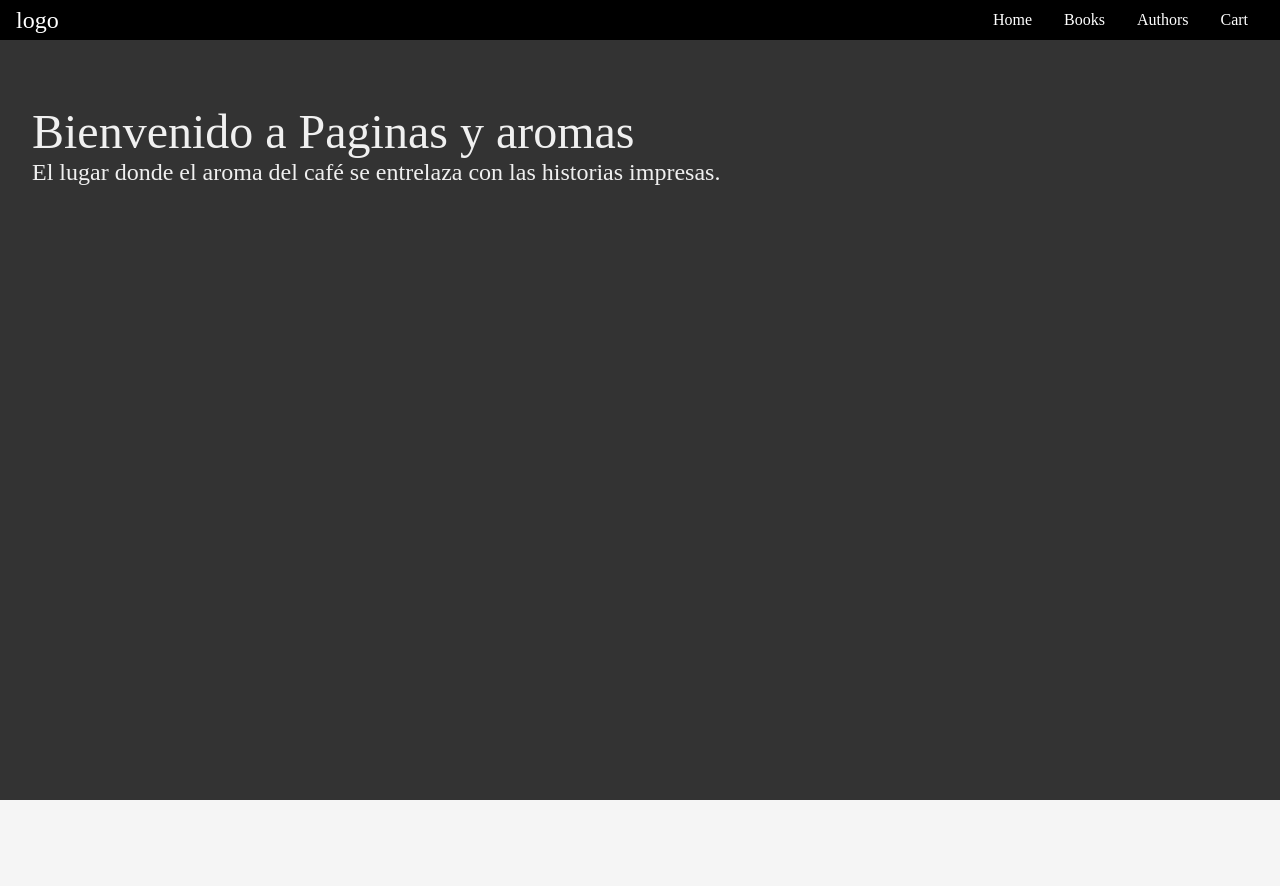
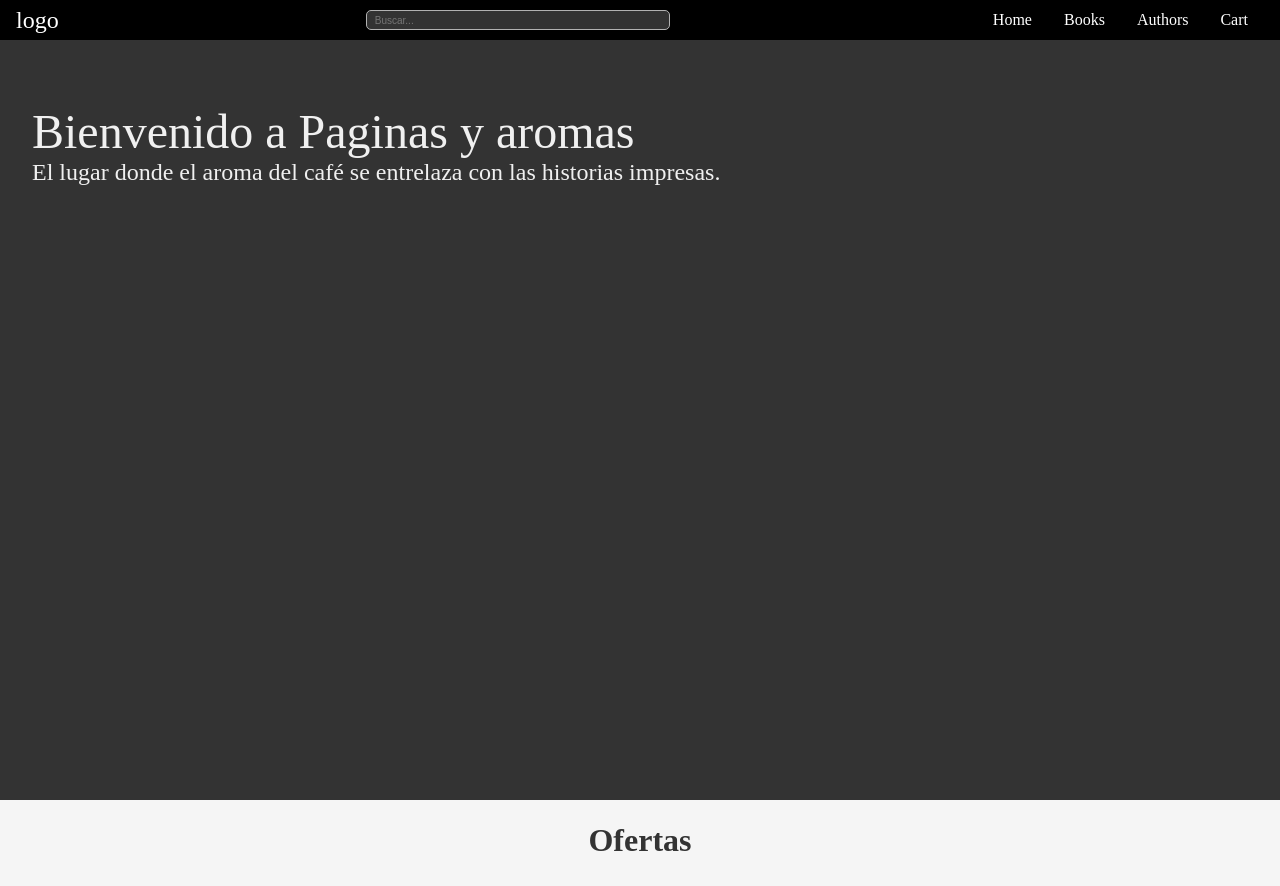
Before and after one commit to beresiartejuan/book-store, a React (Vite) app: page / in a window 1280 px wide. Shown: the top 886 px of the page. Built offline with nearby package versions, Linux system fonts and the light colour scheme.

Commit message:
SearchBox, footer, styles

```diff
--- a/src/components/Footer/Footer.module.css
+++ b/src/components/Footer/Footer.module.css
@@ -3,7 +3,6 @@
     background-color: #333;
     display: flex;
     justify-content: space-evenly;
-    align-items:center;
     color: #f5f5f5;
 }
 
--- a/src/components/Header/Header.jsx
+++ b/src/components/Header/Header.jsx
@@ -1,10 +1,12 @@
 import React from 'react'
 import styles from './Header.module.css'
+import { SearchBox } from '../SearchBox/SearchBox'
 
 export const Header = () => {
   return (
     <nav className={styles.nav}>
         <span className={styles.logo}> logo</span>
+        <SearchBox />
         <ul className={styles.menu} >
             <li className={styles.menuItem} >Home</li>
             <li className={styles.menuItem}>Books</li>
--- a/src/components/Header/Header.module.css
+++ b/src/components/Header/Header.module.css
@@ -3,7 +3,9 @@
     background-color: #000;
     display: flex;
     justify-content: space-between;
+    align-items: center;
     width: 100%;
+
 }
 .logo{
     color: white;
--- a/src/components/Offers/Offers.jsx
+++ b/src/components/Offers/Offers.jsx
@@ -5,6 +5,7 @@ import style from './Offers.module.css'
 export const Offers = () => {
     return (
         <div className= {style.containerOfferts}>
+            <h2 className= {style.title}>Ofertas</h2>
             <section className= {style.Offerts}>
                 <Card />
                 <Card />
--- a/src/components/Offers/Offers.module.css
+++ b/src/components/Offers/Offers.module.css
@@ -5,6 +5,7 @@
     justify-content: center;
     align-items: center;
     background-color: #f5f5f5;
+    flex-direction: column;
 }
 
 .Offerts {
@@ -15,3 +16,9 @@
     align-items: center;
 
 }
+
+.title{
+    font-size: 2rem;
+    font-weight: 700;
+    color: #333;
+}
--- a/src/components/SearchBox/SearchBox.jsx
+++ b/src/components/SearchBox/SearchBox.jsx
@@ -0,0 +1,8 @@
+import React from 'react'
+import styles from './SearchBox.module.css'
+
+export const SearchBox = () => {
+  return (
+      <input className={styles.search} type="text" placeholder="Buscar..." />
+  )
+}
--- /dev/null
+++ b/src/components/SearchBox/SearchBox.module.css
@@ -0,0 +1,12 @@
+.search{
+    background-color: #333333;
+    margin: 0;
+    outline: none;
+    color: #FFFFFF;
+    border: 1px solid #B2B2B2;
+    border-radius: 5px;
+    height: 20px;
+    width: 19rem;
+    font-size: 10px;
+    text-indent: 8px;
+}
```
